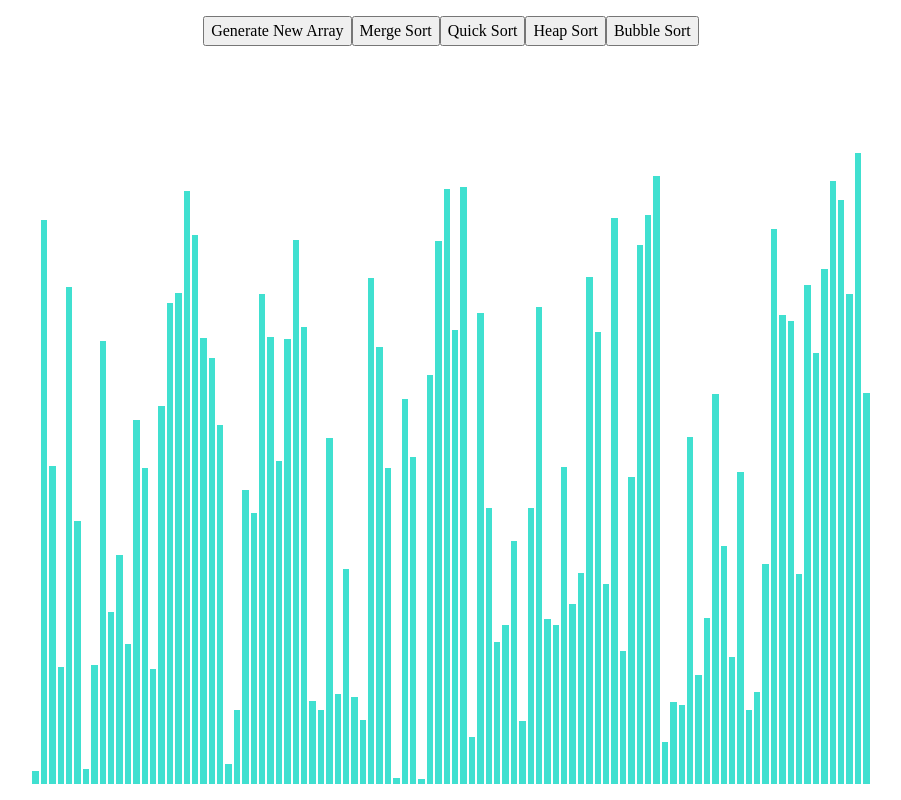
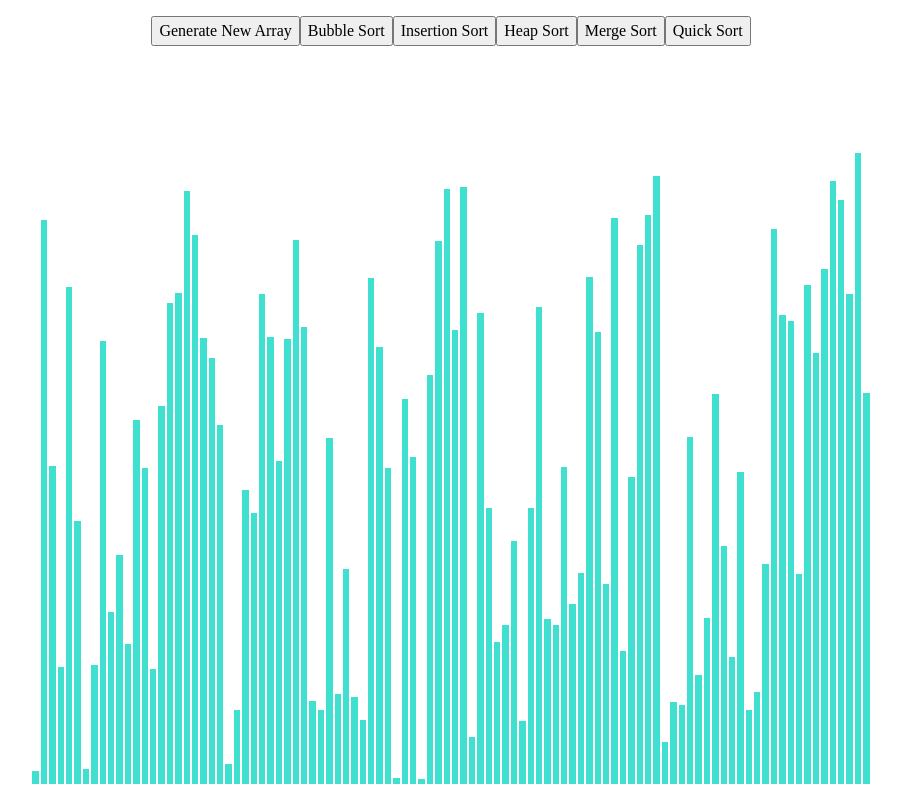
Before and after one commit to PezhmanGhavami/sorting-visualizer, a React (Create React App) app: page / in a window 1280 px wide. Shown: the whole page, without its empty margins (189-1090 px from the left). Built offline with nearby package versions, Linux system fonts and the light colour scheme.

Commit message:
Insertion sort is working

```diff
--- a/src/components/nav/nav.component.tsx
+++ b/src/components/nav/nav.component.tsx
@@ -5,6 +5,7 @@ import "./nav.styles.css";
 interface INavProps {
   resetTheArray: () => void;
   bubbleSort: () => void;
+  insertionSort: () => void;
 }
 
 const Nav: FC<INavProps> = (props) => {
@@ -13,12 +14,15 @@ const Nav: FC<INavProps> = (props) => {
       <button onClick={props.resetTheArray}>
         Generate New Array
       </button>
-      <button>Merge Sort</button>
-      <button>Quick Sort</button>
-      <button>Heap Sort</button>
       <button onClick={props.bubbleSort}>
         Bubble Sort
       </button>
+      <button onClick={props.insertionSort}>
+        Insertion Sort
+      </button>
+      <button>Heap Sort</button>
+      <button>Merge Sort</button>
+      <button>Quick Sort</button>
     </div>
   );
 };
--- a/src/components/sorting-visualizer/sorting-visualizer.component.tsx
+++ b/src/components/sorting-visualizer/sorting-visualizer.component.tsx
@@ -9,7 +9,10 @@ import {
   getWindowDimensions,
   randomIntFromBound,
 } from "./sorting-visualizer.utils";
-import { bubbleSort } from "../../utils/sorting-algorithms/sorting-algorithms";
+import {
+  bubbleSort,
+  insertionSort,
+} from "../../utils/sorting-algorithms/sorting-algorithms";
 
 const SortingVisualizer = () => {
   const [displayArray, setDisplayArray] = useState<
@@ -69,12 +72,18 @@ const SortingVisualizer = () => {
     setDataSeries([...animationArray]);
   };
 
+  const animateInsertionSort = () => {
+    const { animationArray } = insertionSort(displayArray);
+    setDataSeries([...animationArray]);
+  };
+
   return (
     <>
       <div className="sorting-visualizer-container">
         <Nav
           resetTheArray={resetDisplayArray}
           bubbleSort={animateBubbleSort}
+          insertionSort={animateInsertionSort}
         />
         {/*NOTE -  bar-container can be it's own component */}
         <div className="bar-container">
--- a/src/components/sorting-visualizer/sorting-visualizer.utils.ts
+++ b/src/components/sorting-visualizer/sorting-visualizer.utils.ts
@@ -18,10 +18,4 @@ const getWindowDimensions = () => {
   };
 };
 
-const animateDataSeries = () => {};
-
-export {
-  randomIntFromBound,
-  getWindowDimensions,
-  animateDataSeries,
-};
+export { randomIntFromBound, getWindowDimensions };
--- a/src/utils/sorting-algorithms/sorting-algorithms.ts
+++ b/src/utils/sorting-algorithms/sorting-algorithms.ts
@@ -11,6 +11,7 @@ interface ISortReturn {
 }
 
 //#region Insertion Sort
+//Works
 function insertionSort(arr: number[]): ISortReturn {
   const localArr = [...arr];
   const animationArray: number[][] = [];
@@ -24,6 +25,7 @@ function insertionSort(arr: number[]): ISortReturn {
 //#endregion
 
 //#region Bubble Sort
+//Works
 function bubbleSort(arr: number[]): ISortReturn {
   const localArr = [...arr];
   const animationArray: number[][] = [];
```
